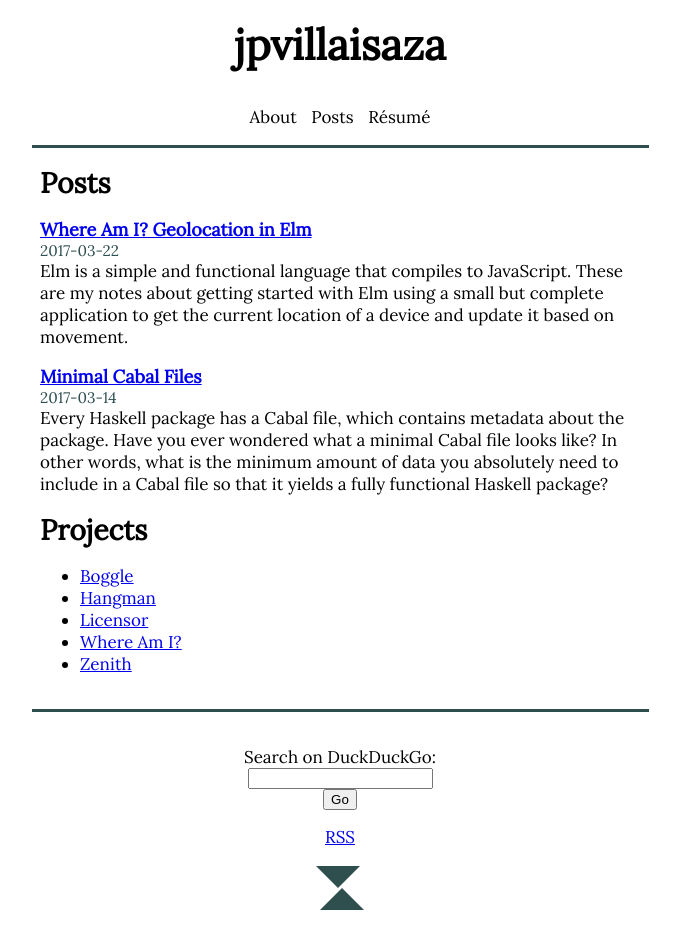
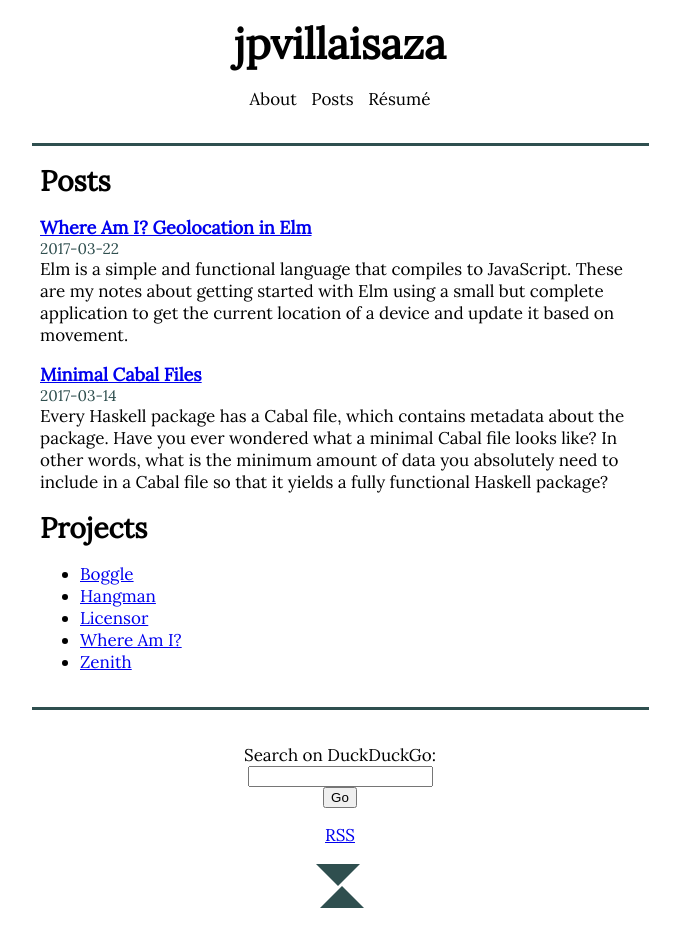
Before and after one commit to jpvillaisaza/jpvillaisaza.github.io, a Jekyll site: the page built from index.html, in a window 1280 px wide. Shown: the whole page, without its empty margins (300-980 px from the left). Built offline with Jekyll 4.4.1, drawn with Linux system fonts in a browser that asks for light colours.

Commit message:
Move site nav to header

```diff
--- a/_layouts/default.html
+++ b/_layouts/default.html
@@ -14,14 +14,13 @@
     {% feed_meta %}
   </head>
   <body>
-    <header class="site">
+    <header class="site-header">
       <h1>
         <a href="/">
           {{ site.title }}
         </a>
       </h1>
-    </header>
-    <nav class="site">
+      <nav class="site-nav">
         <ul>
           {% for item in site.data.nav %}
             <li>
@@ -32,10 +31,11 @@
           {% endfor %}
         </ul>
       </nav>
+    </header>
     <main>
       {{ content }}
     </main>
-    <footer class="site">
+    <footer class="site-footer">
       {% include site-search.html %}
       {% include site-logo.html %}
       {% include site-feed.html %}
--- a/_sass/main.scss
+++ b/_sass/main.scss
@@ -42,21 +42,17 @@ pre {
 
 /* */
 
-header.site {
-  margin: 0;
-  padding: 1em 0;
-  display: flex;
-  h1 {
-    margin: auto;
-  }
+header.site-header {
+  padding: 1rem 0;
+  display: grid;
+  place-items: center;
   a {
     color: inherit;
     text-decoration: none;
   }
 }
 
-nav.site {
-  text-align: center;
+nav.site-nav {
   ul {
     list-style: none;
     padding: 0;
@@ -79,7 +75,7 @@ main {
   max-width: 600px;
 }
 
-footer.site {
+footer.site-footer {
   padding: 2em 0;
   text-align: center;
   display: grid;
```
Lines whose indentation alone changed are shown as unchanged.
